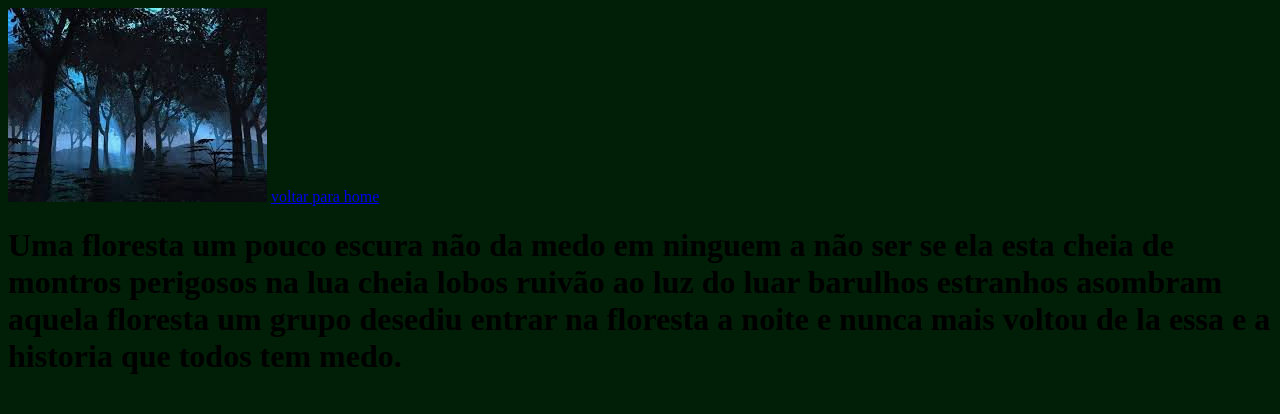
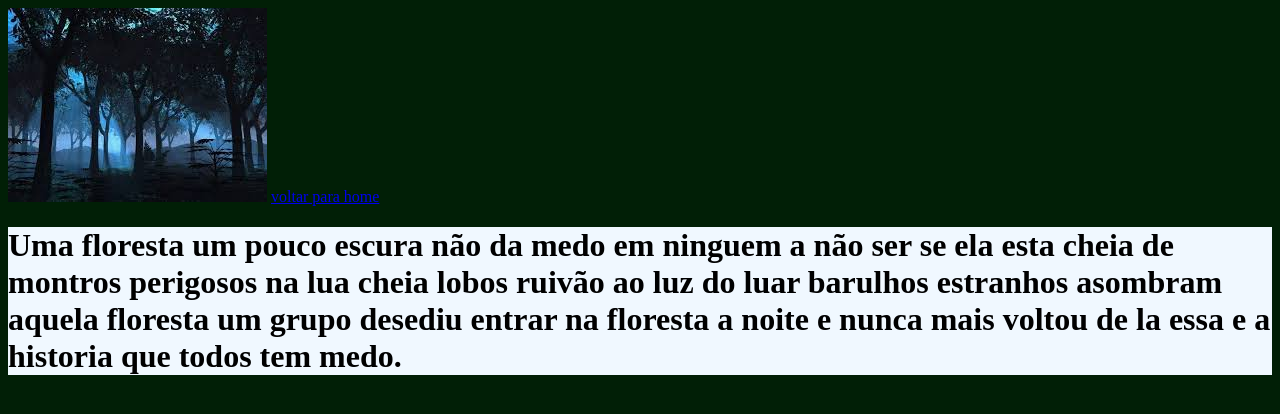
Before and after one commit to juiz23/wolf, a plain HTML site: page docs/floresta.html in a window 1280 px wide. Drawn offline with Linux system fonts and the light colour scheme.

Commit message:
background branco para h1

```diff
--- a/docs/floresta.html
+++ b/docs/floresta.html
@@ -2,7 +2,7 @@
 <body style="background-color: rgb(1, 31, 6);">
     <img src="imagens/images.jpg">
     <A href="index.html">voltar para home</A>
-    <h1>Uma floresta um pouco escura não da medo em ninguem a não ser se ela esta cheia de montros perigosos
+    <h1 style="background-color: aliceblue;">Uma floresta um pouco escura não da medo em ninguem a não ser se ela esta cheia de montros perigosos
         na lua cheia lobos ruivão ao luz do luar barulhos estranhos asombram aquela floresta um grupo desediu entrar
         na floresta a noite e nunca mais voltou de la essa e a historia que todos tem medo.
     </h1>
```
